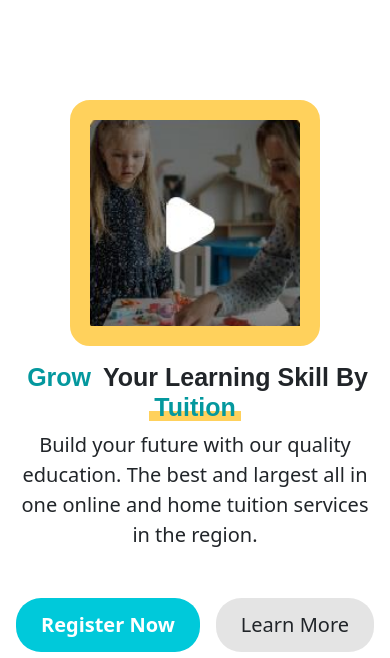
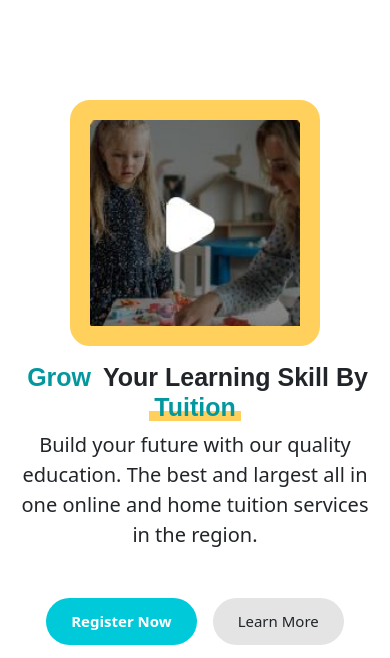
Before and after one commit to ShahidJanAmin/TechricSimple, a plain HTML site: page index.html in a window 390 px wide. Shown: the part 144-802 px from the top of the page. Drawn offline with nearby package versions, Linux system fonts and the light colour scheme.

Commit message:
picture issues fixed

```diff
--- a/css/index.css
+++ b/css/index.css
@@ -167,7 +167,7 @@
     margin: 0px auto;
 }
 #Testimonial .card{
-    width:400px;
+    width:300px;
     border: 0px;
     height: fit-content;
     padding-bottom: 10px;
@@ -277,6 +277,16 @@
         width: 80vw;
         margin: 0px auto;
     }
+
+    .btn-round-blue,
+.btn-round-register,
+.btn-round-whitebrown,
+.btn-submit,
+.btn-contact,.btn-round-whitebrown ,
+.btn-contact , .btn-round-blue,
+.btn-round-register {
+    font-size: 15px;
+}
 }
 
 @media only screen and (max-width: 800px) {
```
